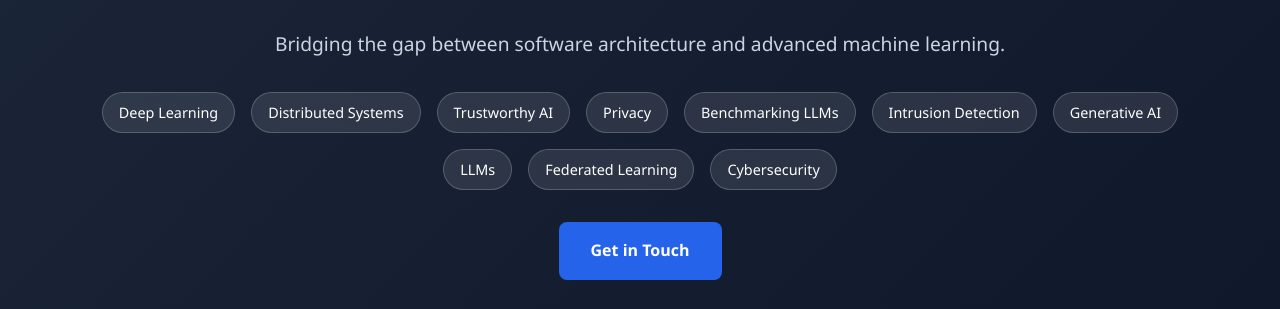
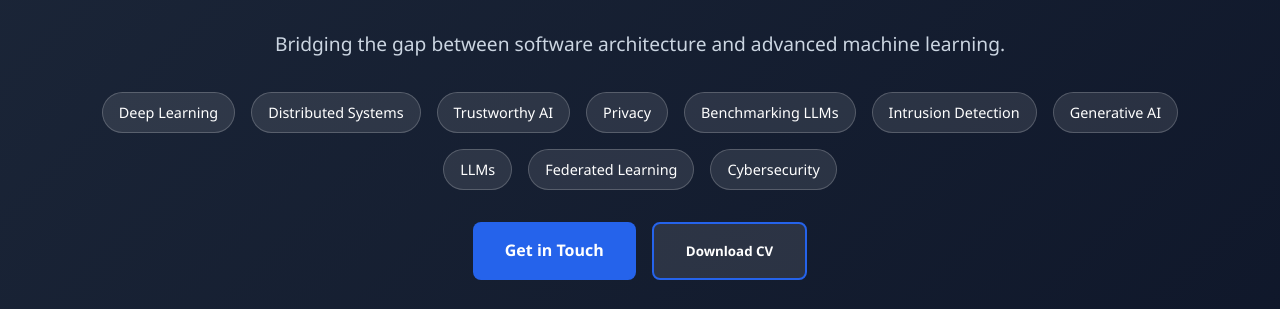
Before and after one commit to peenalGupta/peenalGupta.github.io, a plain HTML site: page index.html in a window 1280 px wide. Shown: the part 556-865 px from the top of the page. Drawn offline with Linux system fonts and the light colour scheme.

Commit message:
made a download button for CV

```diff
--- a/index.html
+++ b/index.html
@@ -171,6 +171,24 @@
         .btn:hover {
             background: var(--accent);
             transform: translateY(-2px);
+        }
+
+        .button-group {
+            display: flex;
+            gap: 1rem;
+            flex-wrap: wrap;
+            justify-content: center;
+        }
+
+        .btn-secondary {
+            background: rgba(255, 255, 255, 0.1);
+            border: 2px solid var(--primary);
+            color: var(--white);
+        }
+
+        .btn-secondary:hover {
+            background: var(--primary);
+            border-color: var(--accent);
         }
 
         .social-links {
@@ -443,7 +461,10 @@
                 <span class="tag">Cybersecurity</span>
             </div>
 
-            <a href="#contact" class="btn">Get in Touch</a>
+            <div class="button-group">
+                <a href="#contact" class="btn">Get in Touch</a>
+                <button class="btn btn-secondary" onclick="downloadCV()">Download CV</button>
+            </div>
 
             <div class="social-links">
                 <a href="mailto:peenalgupta123@gmail.com"><i class="fas fa-envelope"></i></a>
@@ -672,5 +693,16 @@
         <p style="font-size: 0.9rem; margin-top: 0.5rem;">Based in Germany | Open to Global Opportunities</p>
     </footer>
 
+    <script>
+        function downloadCV() {
+            const link = document.createElement('a');
+            link.href = 'Peenal_Gupta_CV.pdf';
+            link.download = 'Peenal_Gupta_CV.pdf';
+            document.body.appendChild(link);
+            link.click();
+            document.body.removeChild(link);
+        }
+    </script>
+
 </body>
 </html>
```
Also changed, not shown: 1 other file.
